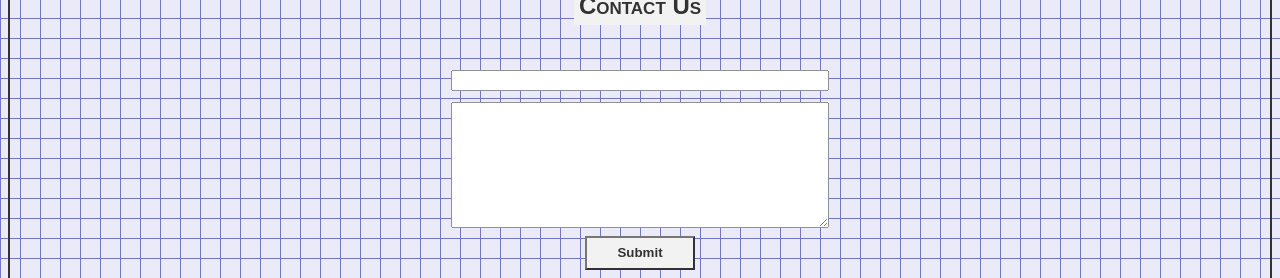
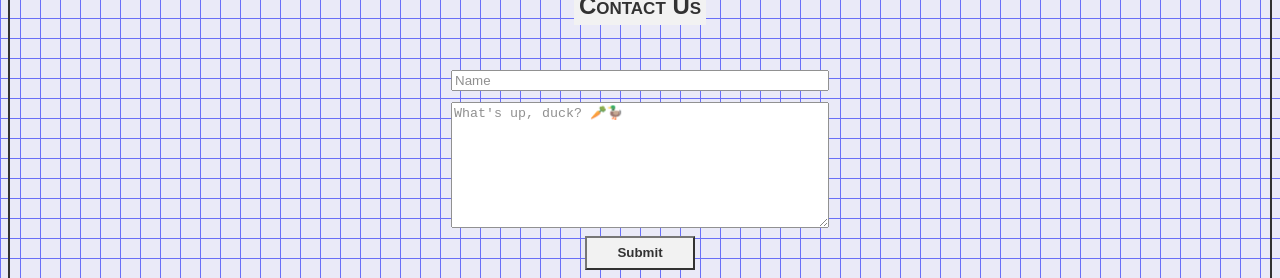
Before and after one commit to Mochibunn/myFirstProject, a plain HTML site: page index.html in a window 1280 px wide. Shown: the part 882-1160 px from the top of the page. Drawn offline with Linux system fonts and the light colour scheme.

Commit message:
Pre release 6

```diff
--- a/index.html
+++ b/index.html
@@ -53,8 +53,8 @@
   <footer id="contact">
     <h2>Contact Us</h2>
     <form>
-    <input type="text" />
-    <textarea cols="30" rows="8"></textarea>
+    <input type="text" placeholder="Name" />
+    <textarea cols="30" rows="8" placeholder="What's up, duck? 🥕🦆"></textarea>
     <button>Submit</button>
     </form>
 
```
